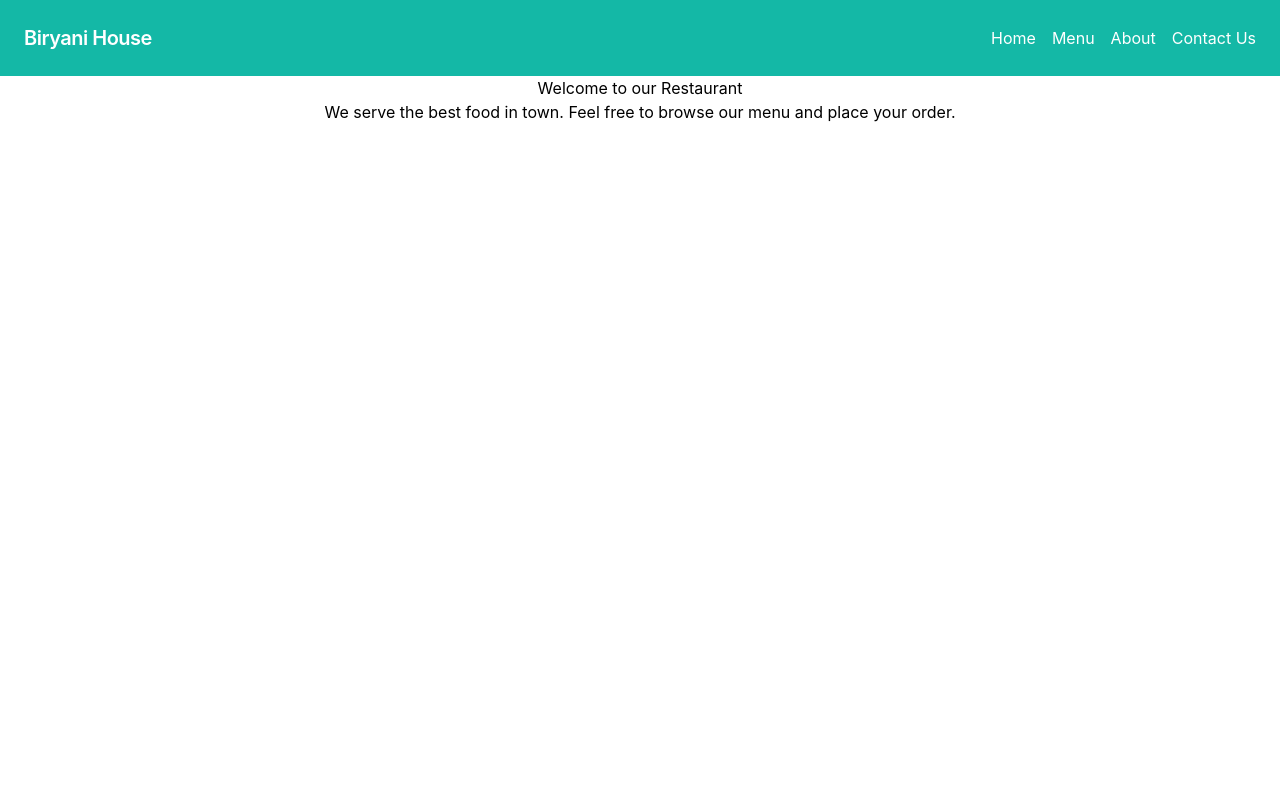
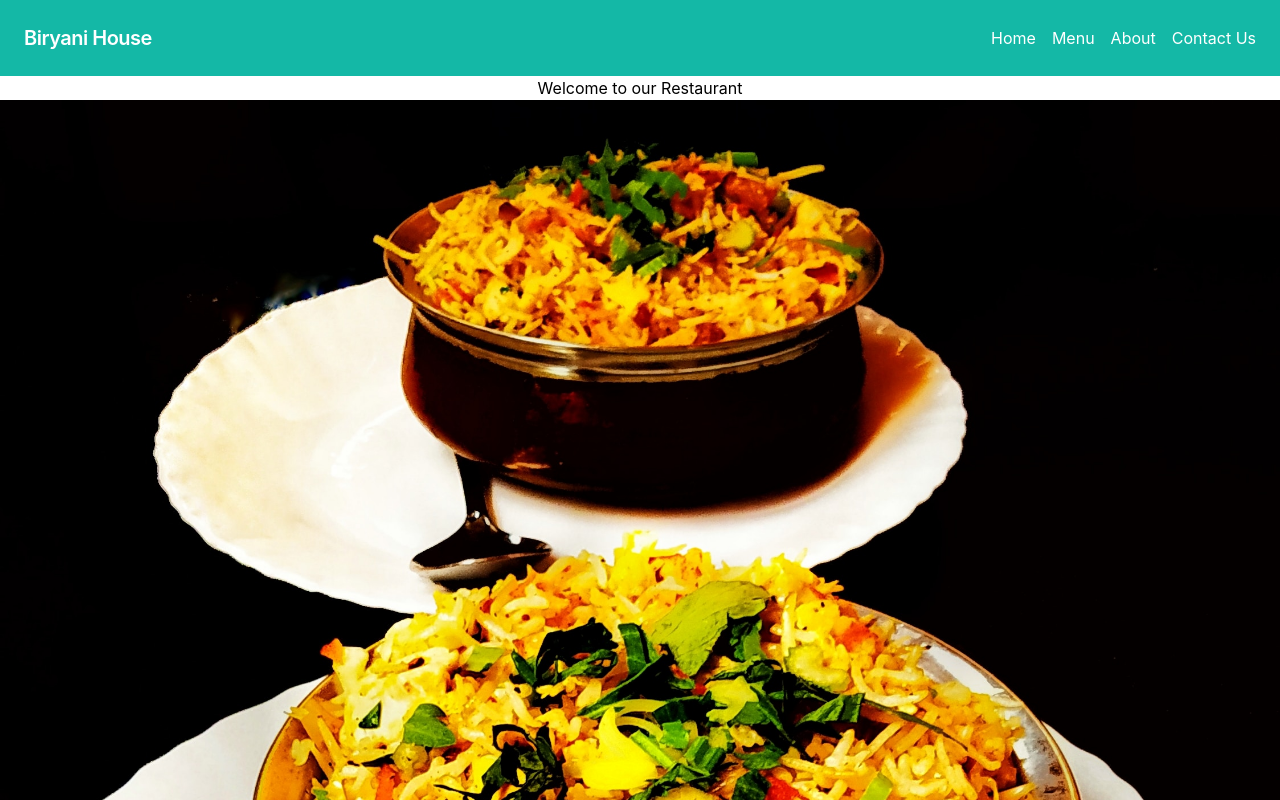
Before and after one commit to sudheer313/Biryani_house, a React (Create React App) app in the folder frontend/: page / in a window 1280 px wide. Shown: the top 800 px of the page. Built offline with nearby package versions, Linux system fonts and the light colour scheme.

Commit message:
updated biryani image in home page

```diff
--- a/frontend/src/pages/Home.tsx
+++ b/frontend/src/pages/Home.tsx
@@ -1,11 +1,13 @@
 // src/pages/Home.tsx
 
 import React from "react";
-
+import biryani from "../images/biryani.jpg";
 const Home: React.FC = () => {
   return (
     <div>
       <h1>Welcome to our Restaurant</h1>
+      <img src={biryani} alt="biryani" className="w-full h-auto object-cover"/>
+
       <p>
         We serve the best food in town. Feel free to browse our menu and place
         your order.
```
Also changed, not shown: frontend/src/images/biryani.jpg (added).
